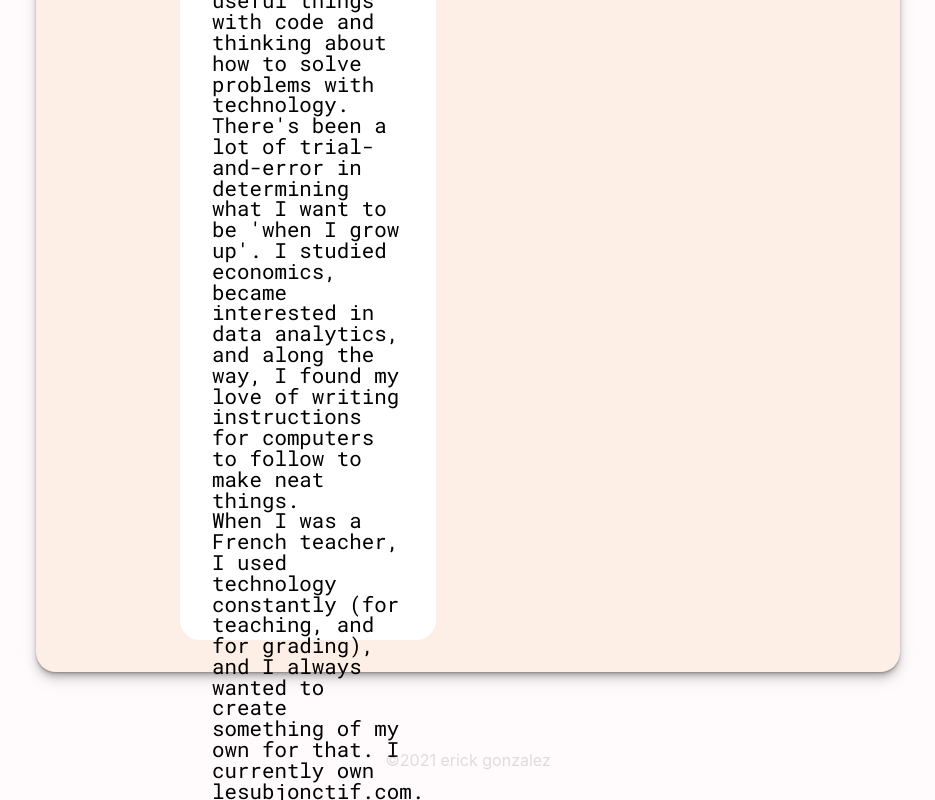
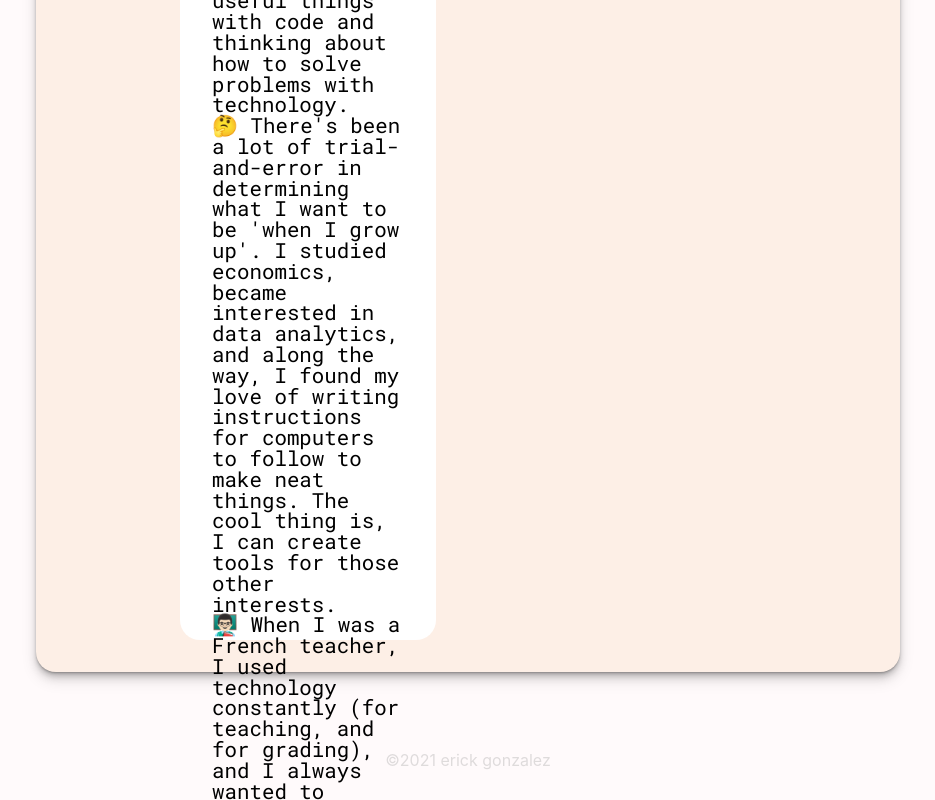
Before and after one commit to eg180/erickooo, a React (Create React App) app in the folder client/: page /about in a window 1280 px wide. Both pictures are taken after a click on the icon 564 px from the left and 849 px from the top of the page. Shown: the part 256-1056 px from the top of the page, without its empty margins (172-1107 px from the left). Built offline with nearby package versions, Linux system fonts and the light colour scheme; a web font is replaced by a local one.

Commit message:
added more info to aboutback

```diff
--- a/client/src/components/AboutSidebarBack.js
+++ b/client/src/components/AboutSidebarBack.js
@@ -50,10 +50,10 @@ export default function AboutSidebarBack(props) {
 
     return (
         <StyledSidebar>
-            <p>I enjoy creating fun and (sometimes) useful things with code and thinking about how to solve problems with technology. </p>
-            <p>There's been a lot of trial-and-error in determining what I want to be 'when I grow up'. I studied economics, became interested in data analytics, and along the way, I found my love of writing instructions for computers to follow to make neat things. </p>
-            <p>When I was a French teacher, I used technology constantly (for teaching, and for grading), and I always wanted to create something of my own for that. I currently own lesubjonctif.com. My plan is to create the tools I wish existed when I started learning French. </p>
-            <p>Currently, I'm in Atlanta, Georgia, but I will soon be living in Tours, France 🇫🇷, du coup, n'hésitez surtout pas à me contacter si vous cherchez quelqu'un qui ait des compétences avec la téchnologie et l'anglais / français !</p>
+            <p>👨🏻‍💻 I enjoy creating fun and (sometimes) useful things with code and thinking about how to solve problems with technology. </p>
+            <p>🤔 There's been a lot of trial-and-error in determining what I want to be 'when I grow up'. I studied economics, became interested in data analytics, and along the way, I found my love of writing instructions for computers to follow to make neat things. The cool thing is, I can create tools for those other interests.</p>
+            <p>👨🏻‍🏫 When I was a French teacher, I used technology constantly (for teaching, and for grading), and I always wanted to create something of my own for that. I currently own lesubjonctif.com. My plan is to create the tools I wish existed when I started learning French. </p>
+            <p>🍑 Currently, I'm in Atlanta, Georgia, but I will soon be living in Tours, France 🇫🇷. I don't know that I needed more coffee, but okay.</p>
             <p></p>
             <FlipCameraAndroidOutlinedIcon id="flip" onClick={handleFlip} />
         </StyledSidebar>
```
